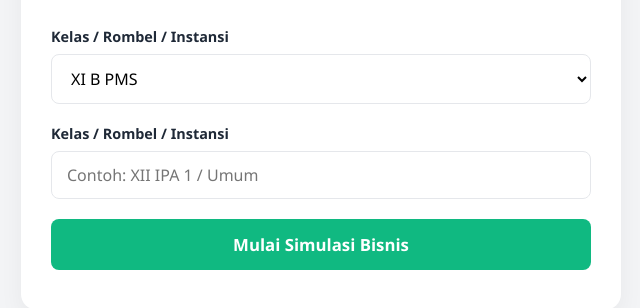
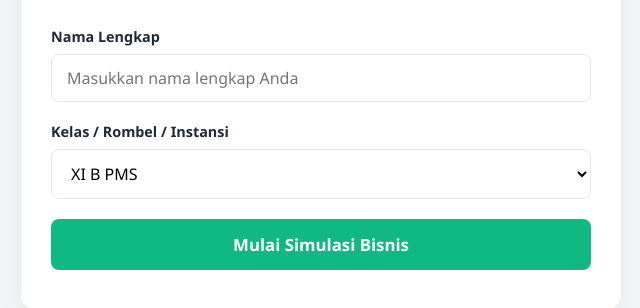
Before and after one commit to sanrofi/kuisKIK, a plain HTML site: page kuis3.html in a window 1280 px wide. Shown: the part 334-642 px from the top of the page, without its empty margins (319-959 px from the left). Drawn offline with Linux system fonts and the light colour scheme.

Commit message:
Update kuis3.html

```diff
--- a/kuis3.html
+++ b/kuis3.html
@@ -211,15 +211,15 @@
             <p class="subtitle">Uji insting bisnismu! Simulasi ini akan membawa Anda melewati 20 tahapan krusial dalam membangun bisnis makanan dari nol hingga sukses. Setiap keputusan menentukan masa depan bisnis Anda.</p>
 
             <div class="form-group">
+                <label for="input-nama">Nama Lengkap</label>
+                <input type="text" id="input-nama" placeholder="Masukkan nama lengkap Anda" required>
+            </div>
+
+            <div class="form-group">
                 <label for="input-kelas">Kelas / Rombel / Instansi</label>
                 <select id="input-kelas" style="width: 100%; padding: 12px 15px; border: 1px solid #E5E7EB; border-radius: 8px; font-size: 1rem; background-color: white;" required>
                     <option value="XI B PMS">XI B PMS</option>
                 </select>
-            </div>
-
-            <div class="form-group">
-                <label for="input-kelas">Kelas / Rombel / Instansi</label>
-                <input type="text" id="input-kelas" placeholder="Contoh: XII IPA 1 / Umum" required>
             </div>
 
             <button id="btn-start" onclick="startQuiz()">Mulai Simulasi Bisnis</button>
```
